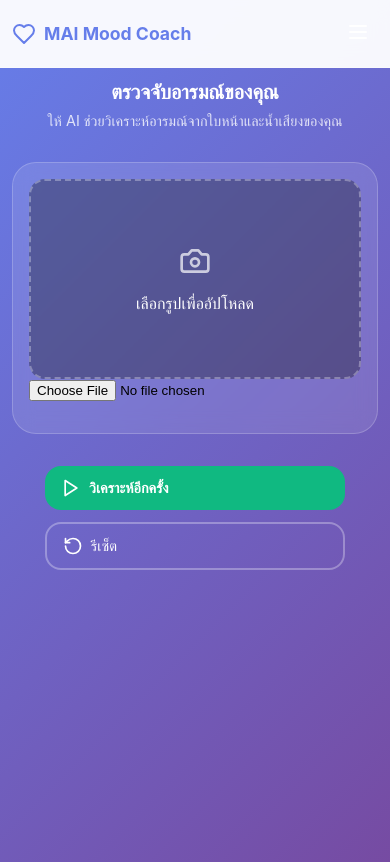
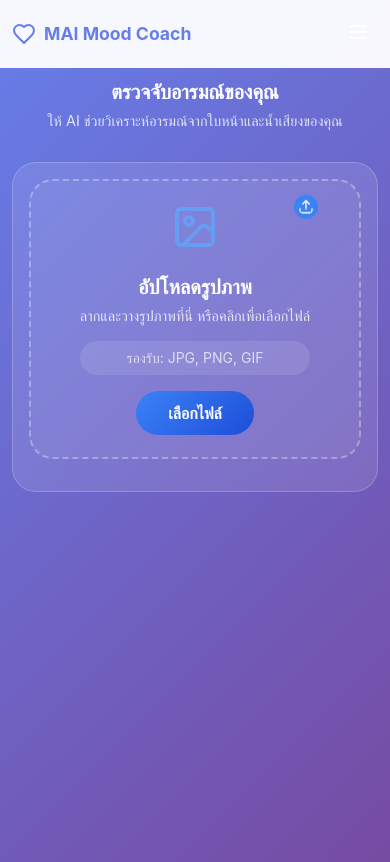
Before and after one commit to MrBrightDesu/Pattern-Recog-MAI-MOOD, a React (Create React App) app: page / in a window 390 px wide. Built offline with nearby package versions, Linux system fonts and the light colour scheme; the HTML template or start-up script is replaced by a standard one.

Commit message:
แก้หน้า UI ตอนตรวจภาพ

```diff
--- a/src/components/EmotionDetection.css
+++ b/src/components/EmotionDetection.css
@@ -70,6 +70,162 @@
   margin-bottom: 1rem;
 }
 
+/* Upload Area Styles */
+.upload-area {
+  background: rgba(255, 255, 255, 0.05);
+  border: 2px dashed rgba(255, 255, 255, 0.3);
+  border-radius: 1.5rem;
+  height: 350px;
+  display: flex;
+  flex-direction: column;
+  align-items: center;
+  justify-content: center;
+  color: white;
+  position: relative;
+  transition: all 0.3s ease;
+  cursor: pointer;
+  overflow: hidden;
+}
+
+.upload-area:hover {
+  border-color: rgba(255, 255, 255, 0.5);
+  background: rgba(255, 255, 255, 0.08);
+  transform: translateY(-2px);
+}
+
+.upload-content {
+  text-align: center;
+  z-index: 2;
+  position: relative;
+}
+
+.upload-icon-container {
+  position: relative;
+  margin-bottom: 1.5rem;
+  display: flex;
+  align-items: center;
+  justify-content: center;
+}
+
+.upload-icon {
+  width: 4rem;
+  height: 4rem;
+  opacity: 0.8;
+  color: #60a5fa;
+}
+
+.upload-arrow {
+  width: 2rem;
+  height: 2rem;
+  position: absolute;
+  top: -0.5rem;
+  right: -0.5rem;
+  background: #3b82f6;
+  border-radius: 50%;
+  padding: 0.25rem;
+  color: white;
+  animation: bounce 2s infinite;
+}
+
+@keyframes bounce {
+  0%, 20%, 50%, 80%, 100% {
+    transform: translateY(0);
+  }
+  40% {
+    transform: translateY(-10px);
+  }
+  60% {
+    transform: translateY(-5px);
+  }
+}
+
+.upload-area h3 {
+  font-size: 1.5rem;
+  font-weight: 600;
+  margin-bottom: 0.5rem;
+  color: white;
+}
+
+.upload-area p {
+  font-size: 1rem;
+  color: rgba(255, 255, 255, 0.8);
+  margin-bottom: 1rem;
+}
+
+.file-types {
+  background: rgba(255, 255, 255, 0.1);
+  padding: 0.5rem 1rem;
+  border-radius: 2rem;
+  font-size: 0.875rem;
+  color: rgba(255, 255, 255, 0.7);
+}
+
+.file-input {
+  display: none;
+}
+
+.upload-label {
+  background: linear-gradient(135deg, #3b82f6, #1d4ed8);
+  color: white;
+  padding: 0.75rem 2rem;
+  border-radius: 2rem;
+  font-weight: 600;
+  cursor: pointer;
+  transition: all 0.3s ease;
+  border: none;
+  font-size: 1rem;
+  margin-top: 1rem;
+  display: inline-block;
+}
+
+.upload-label:hover {
+  background: linear-gradient(135deg, #2563eb, #1e40af);
+  transform: translateY(-2px);
+  box-shadow: 0 8px 25px rgba(59, 130, 246, 0.3);
+}
+
+/* Image Preview Container */
+.image-preview-container {
+  position: relative;
+  width: 100%;
+  height: 350px;
+  border-radius: 1.5rem;
+  overflow: hidden;
+  background: rgba(0, 0, 0, 0.1);
+  display: flex;
+  align-items: center;
+  justify-content: center;
+}
+
+.remove-image-btn {
+  position: absolute;
+  top: 1rem;
+  right: 1rem;
+  background: rgba(239, 68, 68, 0.9);
+  color: white;
+  border: none;
+  border-radius: 50%;
+  width: 2.5rem;
+  height: 2.5rem;
+  display: flex;
+  align-items: center;
+  justify-content: center;
+  cursor: pointer;
+  transition: all 0.3s ease;
+  z-index: 10;
+}
+
+.remove-image-btn:hover {
+  background: rgba(220, 38, 38, 1);
+  transform: scale(1.1);
+}
+
+.remove-icon {
+  width: 1.25rem;
+  height: 1.25rem;
+}
+
+/* Legacy camera placeholder for backward compatibility */
 .camera-placeholder {
   background: rgba(0, 0, 0, 0.3);
   border-radius: 1rem;
@@ -125,57 +281,75 @@
   gap: 1rem;
   justify-content: center;
   margin-bottom: 2rem;
+  padding: 1rem;
+  background: rgba(255, 255, 255, 0.05);
+  border-radius: 1.5rem;
+  backdrop-filter: blur(10px);
+  border: 1px solid rgba(255, 255, 255, 0.1);
 }
 
 .start-btn, .stop-btn {
   display: flex;
   align-items: center;
-  gap: 0.5rem;
+  gap: 0.75rem;
   padding: 1rem 2rem;
   border: none;
-  border-radius: 1rem;
+  border-radius: 1.5rem;
   font-size: 1.1rem;
   font-weight: 600;
   cursor: pointer;
   transition: all 0.3s ease;
+  position: relative;
+  overflow: hidden;
 }
 
 .start-btn {
-  background: #10B981;
+  background: linear-gradient(135deg, #10B981, #059669);
   color: white;
+  box-shadow: 0 4px 15px rgba(16, 185, 129, 0.3);
 }
 
 .start-btn:hover {
-  background: #059669;
-  transform: translateY(-2px);
+  background: linear-gradient(135deg, #059669, #047857);
+  transform: translateY(-3px);
+  box-shadow: 0 8px 25px rgba(16, 185, 129, 0.4);
+}
+
+.start-btn:active {
+  transform: translateY(-1px);
 }
 
 .stop-btn {
-  background: #EF4444;
+  background: linear-gradient(135deg, #EF4444, #DC2626);
   color: white;
+  box-shadow: 0 4px 15px rgba(239, 68, 68, 0.3);
 }
 
 .stop-btn:hover {
-  background: #DC2626;
-  transform: translateY(-2px);
+  background: linear-gradient(135deg, #DC2626, #B91C1C);
+  transform: translateY(-3px);
+  box-shadow: 0 8px 25px rgba(239, 68, 68, 0.4);
 }
 
 .reset-btn {
   display: flex;
   align-items: center;
-  gap: 0.5rem;
+  gap: 0.75rem;
   padding: 1rem 1.5rem;
   border: 2px solid rgba(255, 255, 255, 0.3);
-  background: transparent;
+  background: rgba(255, 255, 255, 0.05);
   color: white;
-  border-radius: 1rem;
+  border-radius: 1.5rem;
   cursor: pointer;
   transition: all 0.3s ease;
+  backdrop-filter: blur(10px);
 }
 
 .reset-btn:hover {
   background: rgba(255, 255, 255, 0.1);
   border-color: rgba(255, 255, 255, 0.5);
+  transform: translateY(-2px);
+  box-shadow: 0 4px 15px rgba(255, 255, 255, 0.1);
 }
 
 .btn-icon {
@@ -341,3 +515,161 @@
     font-size: 0.7rem;
   }
 }
+
+/* Emotion Result Styles */
+.emotion-result {
+  background: linear-gradient(135deg, rgba(255, 255, 255, 0.1), rgba(255, 255, 255, 0.05));
+  border-radius: 2rem;
+  padding: 2.5rem;
+  margin-bottom: 2rem;
+  backdrop-filter: blur(20px);
+  border: 1px solid rgba(255, 255, 255, 0.2);
+  text-align: center;
+  position: relative;
+  overflow: hidden;
+  box-shadow: 0 8px 32px rgba(0, 0, 0, 0.1);
+}
+
+.emotion-result::before {
+  content: '';
+  position: absolute;
+  top: 0;
+  left: 0;
+  right: 0;
+  height: 2px;
+  background: linear-gradient(90deg, #3b82f6, #8b5cf6, #ec4899);
+  border-radius: 2rem 2rem 0 0;
+}
+
+.emotion-result h3 {
+  color: white;
+  margin-bottom: 1.5rem;
+  font-size: 1.75rem;
+  font-weight: 700;
+  background: linear-gradient(135deg, #ffffff, #e2e8f0);
+  -webkit-background-clip: text;
+  -webkit-text-fill-color: transparent;
+  background-clip: text;
+}
+
+.emotion-result p {
+  color: white;
+  font-size: 1.5rem;
+  margin-bottom: 1.5rem;
+  font-weight: 600;
+  text-shadow: 0 2px 4px rgba(0, 0, 0, 0.3);
+}
+
+.face-crop-container {
+  margin-top: 1rem;
+  display: flex;
+  flex-direction: column;
+  align-items: center;
+}
+
+.face-crop-container h4 {
+  color: white;
+  margin-bottom: 0.5rem;
+  font-size: 1rem;
+  font-weight: 500;
+}
+
+.face-crop-image {
+  max-width: 100%;
+  max-height: 300px;
+  width: auto;
+  height: auto;
+  border-radius: 8px;
+  box-shadow: 0 4px 12px rgba(0, 0, 0, 0.3);
+  object-fit: contain;
+  object-position: center;
+  display: block;
+  margin: 0 auto;
+}
+
+.preview-img {
+  width: 100%;
+  height: 100%;
+  object-fit: contain;
+  object-position: center;
+  border-radius: 8px;
+  box-shadow: 0 4px 12px rgba(0, 0, 0, 0.3);
+}
+
+/* Responsive adjustments for face crop */
+@media (max-width: 768px) {
+  .upload-area {
+    height: 280px;
+    padding: 1rem;
+  }
+
+  .upload-icon {
+    width: 3rem;
+    height: 3rem;
+  }
+
+  .upload-arrow {
+    width: 1.5rem;
+    height: 1.5rem;
+  }
+
+  .upload-area h3 {
+    font-size: 1.25rem;
+  }
+
+  .upload-area p {
+    font-size: 0.9rem;
+  }
+
+  .face-crop-image {
+    max-height: 250px;
+  }
+
+  .image-preview-container {
+    height: 280px;
+  }
+
+  .emotion-result {
+    padding: 1.5rem;
+  }
+
+  .emotion-result h3 {
+    font-size: 1.25rem;
+  }
+
+  .emotion-result p {
+    font-size: 1.1rem;
+  }
+
+  .detection-controls {
+    flex-direction: column;
+    gap: 0.75rem;
+  }
+
+  .start-btn, .stop-btn, .reset-btn {
+    width: 100%;
+    justify-content: center;
+  }
+}
+
+@media (max-width: 480px) {
+  .face-crop-image {
+    max-height: 200px;
+  }
+
+  .image-preview-container {
+    height: 250px;
+  }
+
+  .emotion-result {
+    padding: 1rem;
+  }
+
+  .emotion-result h3 {
+    font-size: 1.1rem;
+  }
+
+  .emotion-result p {
+    font-size: 1rem;
+  }
+}
--- a/src/components/EmotionDetection.js
+++ b/src/components/EmotionDetection.js
@@ -1,5 +1,5 @@
 import React, { useState } from 'react';
-import { Camera, Play, Pause, RotateCcw } from 'lucide-react';
+import { Play, Pause, RotateCcw, Upload, Image, X } from 'lucide-react';
 import './EmotionDetection.css';
 
 const EmotionDetection = ({ onEmotionDetected }) => {
@@ -58,7 +58,10 @@ const EmotionDetection = ({ onEmotionDetected }) => {
     setIsDetecting(false);
     setSelectedImage(null);
     setResult(null);
+    setUploadedFile(null);
+    setLastResponseJson('');
   };
+
 
   return (
     <div className="emotion-detection">
@@ -72,48 +75,73 @@ const EmotionDetection = ({ onEmotionDetected }) => {
       <div className="detection-area">
         <div className="camera-preview">
           {selectedImage ? (
+            <div className="image-preview-container">
               <img src={selectedImage} alt="preview" className="preview-img" />
+              <button
+                className="remove-image-btn"
+                onClick={handleStopDetection}
+                title="ลบรูปภาพ"
+              >
+                <X className="remove-icon" />
+              </button>
+            </div>
           ) : (
-            <div className="camera-placeholder">
-              <Camera className="camera-icon" />
-              <p>เลือกรูปเพื่ออัปโหลด</p>
+            <div className="upload-area">
+              <div className="upload-content">
+                <div className="upload-icon-container">
+                  <Image className="upload-icon" />
+                  <Upload className="upload-arrow" />
                 </div>
-          )}
+                <h3>อัปโหลดรูปภาพ</h3>
+                <p>ลากและวางรูปภาพที่นี่ หรือคลิกเพื่อเลือกไฟล์</p>
+                <div className="file-types">
+                  <span>รองรับ: JPG, PNG, GIF</span>
+                </div>
+              </div>
               <input
                 type="file"
                 accept="image/*"
                 onChange={handleImageUpload}
+                className="file-input"
+                id="image-upload"
               />
+              <label htmlFor="image-upload" className="upload-label">
+                เลือกไฟล์
+              </label>
+            </div>
+          )}
         </div>
       </div>
 
+      {uploadedFile && (
         <div className="detection-controls">
           {!isDetecting ? (
-          <button className="start-btn" disabled={!uploadedFile} onClick={() => analyzeFile(uploadedFile)}>
+            <button className="start-btn" onClick={() => analyzeFile(uploadedFile)}>
               <Play className="btn-icon" />
-            วิเคราะห์อีกครั้ง
+              วิเคราะห์อารมณ์
             </button>
           ) : (
             <button className="stop-btn" onClick={handleStopDetection}>
               <Pause className="btn-icon" />
-            หยุดการตรวจจับ
+              หยุดการวิเคราะห์
             </button>
           )}
 
           <button className="reset-btn" onClick={handleStopDetection}>
             <RotateCcw className="btn-icon" />
-          รีเซ็ต
+            เริ่มใหม่
           </button>
         </div>
+      )}
 
       {result && (
         <div className="emotion-result">
           <h3>ผลการวิเคราะห์</h3>
           <p>{result.emoji} {result.emotion}</p>
           {result.crop && (
-            <div style={{ marginTop: 12 }}>
+            <div className="face-crop-container">
               <h4>บริเวณที่ถูกครอป</h4>
-              <img src={result.crop} alt="face-crop" style={{ maxWidth: '100%', borderRadius: 8 }} />
+              <img src={result.crop} alt="face-crop" className="face-crop-image" />
             </div>
           )}
         </div>
```
Lines whose indentation alone changed are shown as unchanged.
